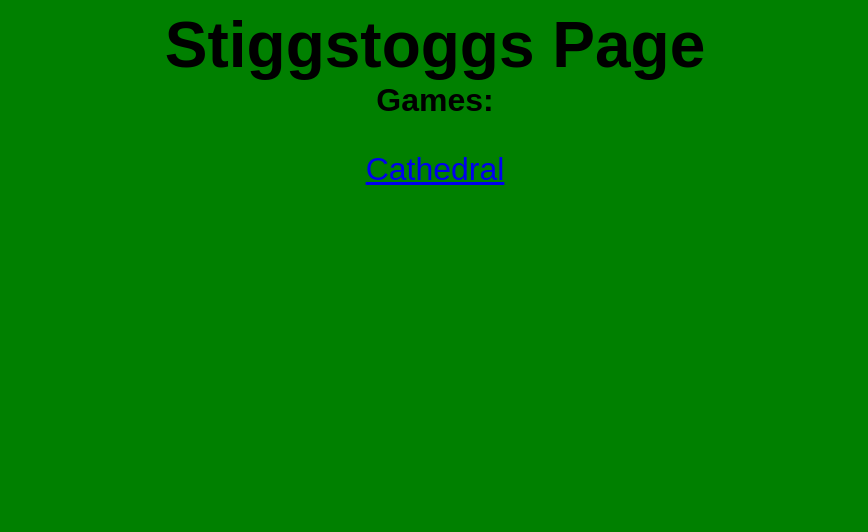
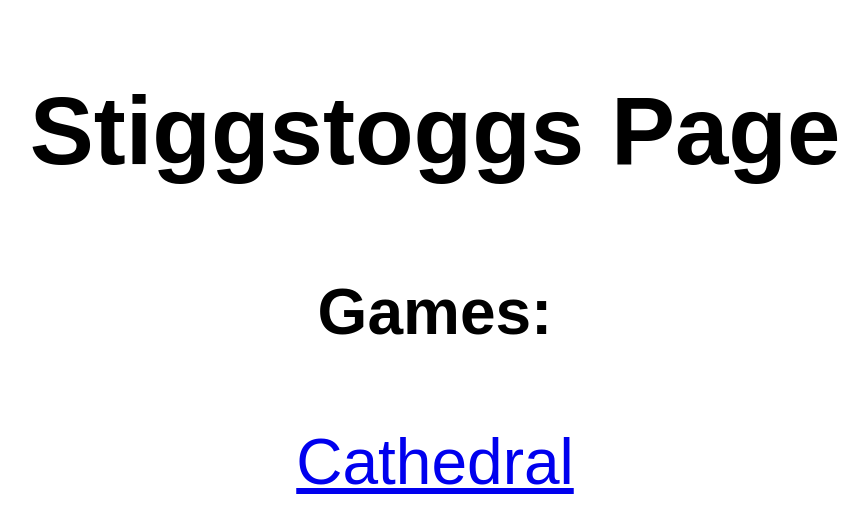
Before and after one commit to Stiggstogg/Stiggstogg.github.io, a plain HTML site: page index.html in a window 1280 px wide. Shown: the whole page, without its empty margins (213-1081 px from the left). Drawn offline with Linux system fonts and the light colour scheme.

Commit message:
Changed page color again

```diff
--- a/style.css
+++ b/style.css
@@ -1,5 +1,5 @@
 body {
-    background-color: green;
+    background-color: white;
     color: black;
     font-family: Arial, Helvetica, sans-serif;
     text-align: center;
@@ -7,19 +7,16 @@ body {
 }
 
 h1 {
-    font-size: 4rem;
-    padding: 0;
-    margin: 0;
-    margin-bottom: 35;
+    font-size: 6rem;
+    padding: 12px;
 }
 
 h2 {
-    font-size: 2rem;
-    padding: 0;
-    margin: 0;
+    font-size: 4rem;
+    padding: 12px;
 }
 
 p {
-    font-size: 2rem;
+    font-size: 4rem;
     width: 100%;
 }
```
